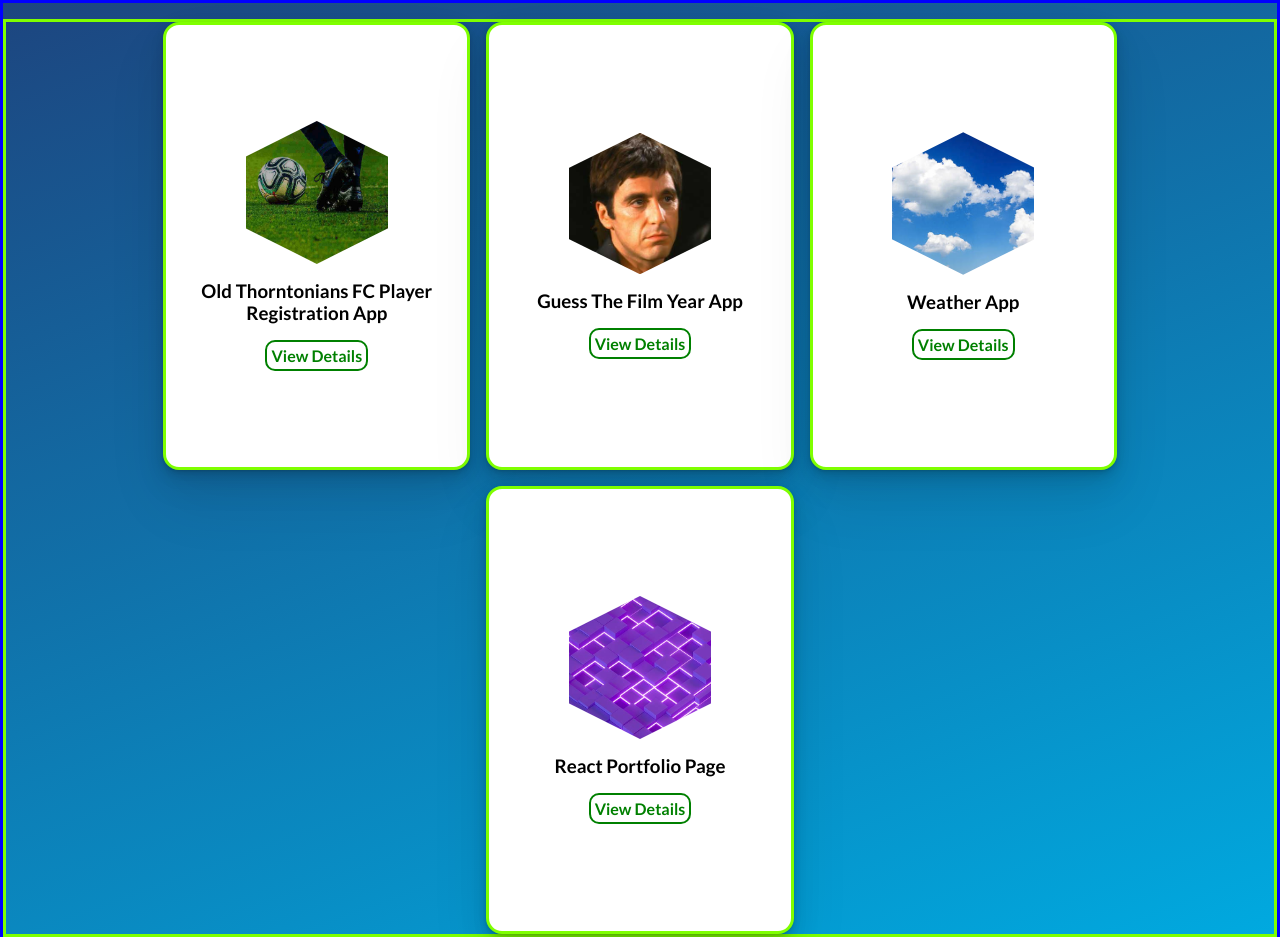
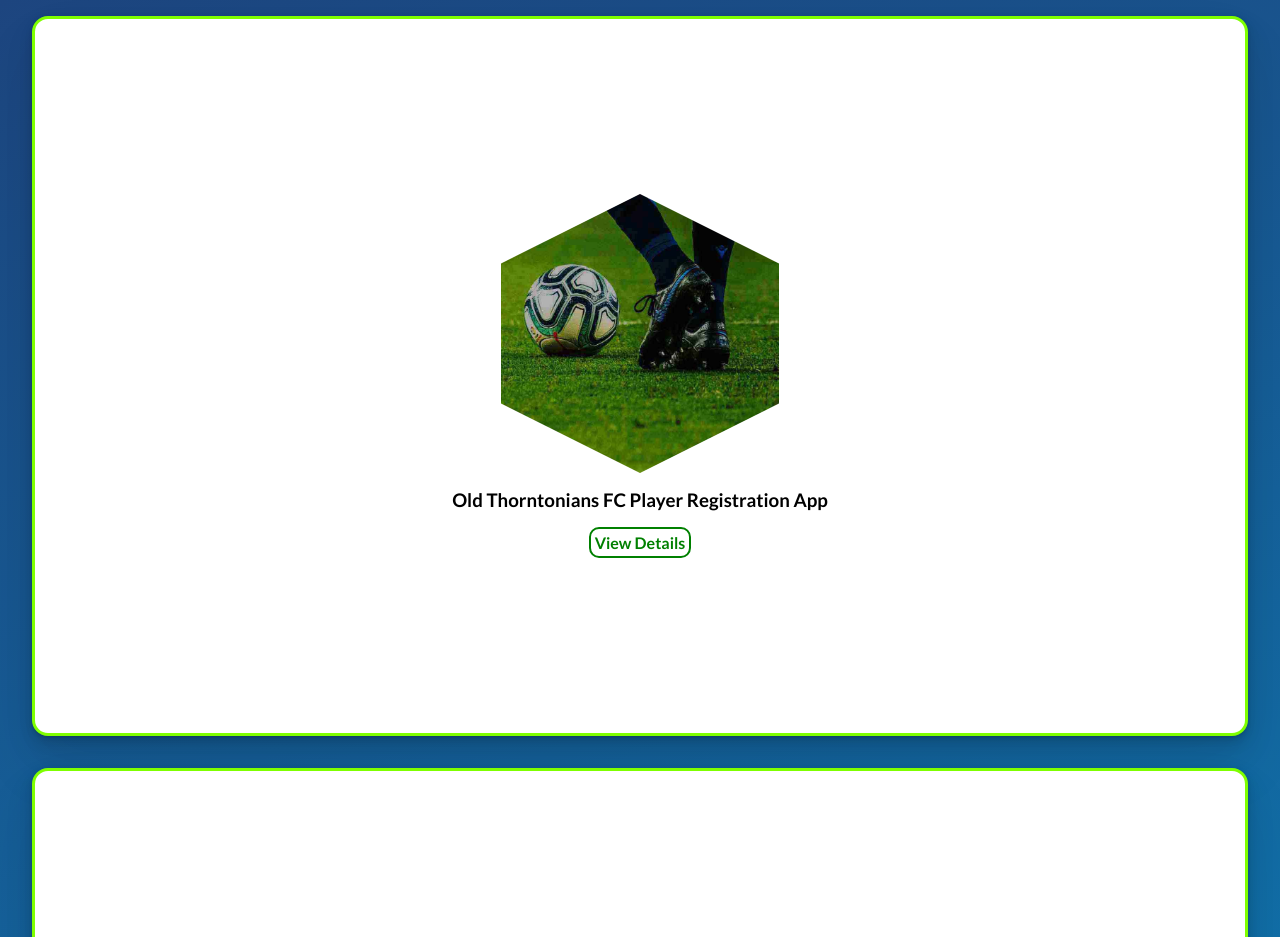
Before and after one commit to matt-powelldev2784/founders_and_coders_project_gallery, a plain HTML site: page index.html in a window 1280 px wide. Shown: the top 937 px of the page. Drawn offline with Linux system fonts and the light colour scheme.

Commit message:
landscape media queries

```diff
--- a/js/main.js
+++ b/js/main.js
@@ -76,6 +76,10 @@ projectDetails.forEach((project) => {
   const cardContainer = document.getElementById('card__container')
   cardContainer.appendChild(card)
 
+  const buttonKey = document.getElementById(`card_button_${project.key}`)
+  buttonKey.style.color = project.buttonColor
+  buttonKey.style.border = `2px solid ${project.buttonColor}`
+
   //button event listener
   button.addEventListener('click', toogleCardDetails)
 })
--- a/js/projectDetails.js
+++ b/js/projectDetails.js
@@ -7,6 +7,7 @@ export const projectDetails = [
       'Frontend built with React, TypeScript, Redux Toolkit and Styled Components. Backend built with NodeJS, Express, Mongo DB, Express Validator, Bcrypt and JWT.',
     href: 'https://otsregister.netlify.app/',
     state: { descriptionVisible: false },
+    buttonColor: 'green',
   },
   {
     key: 1,
@@ -16,6 +17,7 @@ export const projectDetails = [
       'Guess the film year game created using React, Styled Components and Redux. I used this project to gain a better understanding of the basics of React.',
     href: 'https://guessthefilmyear.netlify.app',
     state: { descriptionVisible: false },
+    buttonColor: 'black',
   },
   {
     key: 2,
@@ -25,6 +27,7 @@ export const projectDetails = [
       "A weather app made using vanilla JavaScript, HTML and CSS.I used this project to practice my newly learnt JavaScript skills, it uses async functions, geocoding API's, utilizes DOM manipulation and CSS media queries for a responsive design.",
     href: 'https://mattpowell2784-javascript-weather-app.netlify.app/',
     state: { descriptionVisible: false },
+    buttonColor: 'blue',
   },
   {
     key: 3,
@@ -34,5 +37,6 @@ export const projectDetails = [
       'My portfolio site built with React. This site utilises React Context, Styled Components Theme Provider, CSS animations, a responsive layout and emailJS library to provide form functionality without a backend.',
     href: 'https://mattpowell2784-javascript-weather-app.netlify.app/',
     state: { descriptionVisible: false },
+    buttonColor: 'darkorchid',
   },
 ]
--- a/stylesheets/cards.css
+++ b/stylesheets/cards.css
@@ -3,8 +3,6 @@
   justify-content: center;
   align-items: center;
   min-height: 100vh;
-
-  border: 3px solid blue;
 }
 
 .card__container {
@@ -15,8 +13,11 @@
   justify-content: center;
   align-items: center;
   gap: 1rem;
-
-  border: 3px solid #7fff00;
+}
+@media screen and (max-device-width: 992px) and (orientation: landscape) {
+  .card__container {
+    gap: 2rem;
+  }
 }
 
 .card {
@@ -32,12 +33,17 @@
   box-shadow: rgba(0, 0, 0, 0.07) 0px 1px 2px, rgba(0, 0, 0, 0.07) 0px 2px 4px,
     rgba(0, 0, 0, 0.07) 0px 4px 8px, rgba(0, 0, 0, 0.07) 0px 8px 16px,
     rgba(0, 0, 0, 0.07) 0px 16px 32px, rgba(0, 0, 0, 0.07) 0px 32px 64px;
-
-  border: 3px solid #7fff00;
 }
 @media only screen and (max-width: 451px) {
   .card {
     width: 95%;
+  }
+}
+@media screen and (max-device-width: 992px) and (orientation: landscape) {
+  .card {
+    width: 95vw;
+    height: 90vh;
+    border: 3px solid #7fff00;
   }
 }
 
@@ -47,6 +53,16 @@
   height: auto;
   margin: 0.5rem auto;
   clip-path: polygon(50% 0%, 100% 25%, 100% 75%, 50% 100%, 0 75%, 0 25%);
+}
+@media only screen and (max-width: 451px) {
+  .card__img {
+  }
+}
+@media screen and (max-device-width: 992px) and (orientation: landscape) {
+  .card__img {
+    width: auto;
+    height: 40%;
+  }
 }
 
 .card__h1 {
```
